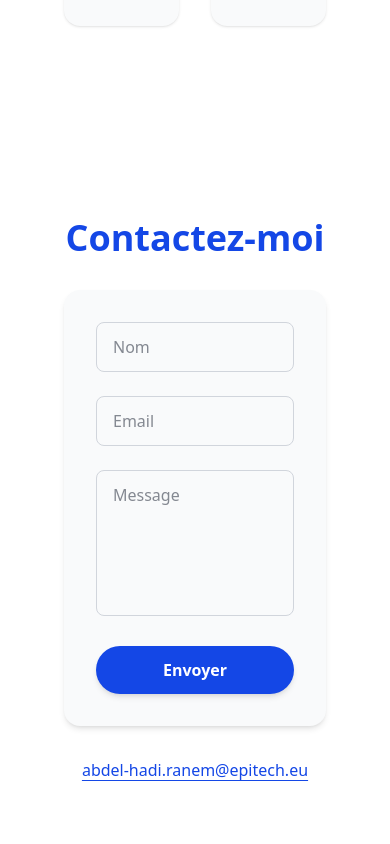
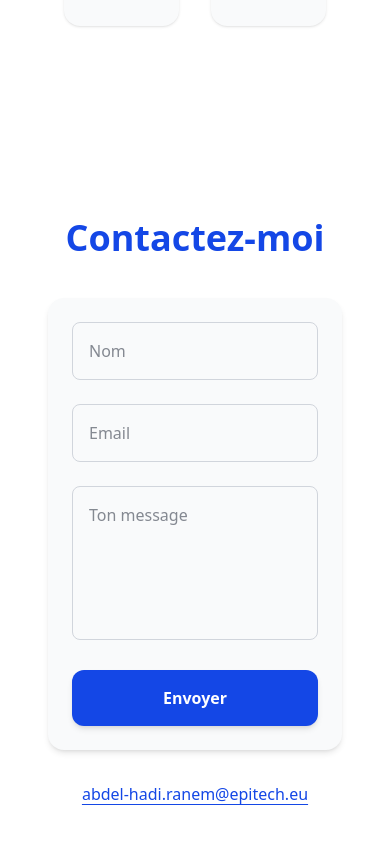
Before and after one commit to Abdelhadi-coder/Portfolio-mobile, a React (Vite) app in the folder mon-portfolio/: page / in a window 390 px wide. Shown: the part 3529-4373 px from the top of the page. Built offline with nearby package versions, Linux system fonts and the light colour scheme.

Commit message:
ADD : changed the contact for better compatibility on mobile

```diff
--- a/mon-portfolio/src/sections/ContactForm.jsx
+++ b/mon-portfolio/src/sections/ContactForm.jsx
@@ -1,49 +1,161 @@
-'use client'
+// 'use client'
+// import { useState } from 'react'
+// import { motion } from 'framer-motion'
+// import Toast from '../components/Toast'
+
+// export default function ContactForm() {
+//   const [formData, setFormData] = useState({ name: '', email: '', message: '' })
+//   const [toastVisible, setToastVisible] = useState(false)
+//   const [toastMessage, setToastMessage] = useState('')
+
+//   const handleChange = (e) => {
+//     setFormData({ ...formData, [e.target.name]: e.target.value })
+//   }
+
+//   const handleSubmit = (e) => {
+//     e.preventDefault()
+//     setFormData({ name: '', email: '', message: '' })
+
+//     setToastMessage("✉️ Merci pour ton message ! (La messagerie ne marche pas)")
+//     setToastVisible(true)
+//     setTimeout(() => setToastVisible(false), 2500)
+//   }
+
+//   const copyEmail = () => {
+//     navigator.clipboard.writeText('ton.email@example.com')
+//     setToastMessage("✅ Email copié !")
+//     setToastVisible(true)
+//     setTimeout(() => setToastVisible(false), 2000)
+//   }
+
+//   const inputVariants = {
+//     hidden: { opacity: 0, y: 20 },
+//     visible: (i) => ({ opacity: 1, y: 0, transition: { delay: i * 0.15 } }),
+//   }
+
+//   return (
+//     <>
+//       <Toast visible={toastVisible} message={toastMessage} />
+//       <section id="contact" className="py-16 px-8 flex flex-col justify-center items-center text-gray-900">
+//         <h2 className="text-4xl font-bold mb-8 text-center text-blue-700">
+//           Contactez-moi
+//         </h2>
+
+//         <form
+//           onSubmit={handleSubmit}
+//           className="w-full max-w-md bg-gray-50 rounded-2xl p-8 shadow-md"
+//         >
+//           {['name', 'email', 'message'].map((field, i) => (
+//             <motion.div
+//               key={field}
+//               custom={i}
+//               initial="hidden"
+//               whileInView="visible"
+//               viewport={{ once: true }}
+//               variants={inputVariants}
+//               className="mb-6"
+//             >
+//               {field !== 'message' ? (
+//                 <input
+//                   type="text"
+//                   name="name"
+//                   placeholder="Nom"
+//                   value={formData.name}
+//                   onChange={handleChange}
+//                   required
+//                   className="w-full p-4 text-base rounded-lg border border-gray-300 focus:outline-none focus:ring-2 focus:ring-blue-500 transition-all"
+//                 />
+//               ) : (
+//                 <textarea
+//                   name="message"
+//                   placeholder="Ton message"
+//                   rows="5"
+//                   value={formData.message}
+//                   onChange={handleChange}
+//                   required
+//                   className="w-full p-4 text-base rounded-lg border border-gray-300 focus:outline-none focus:ring-2 focus:ring-blue-500 transition-all resize-none"
+//                 />
+//               )}
+//             </motion.div>
+//           ))}
+
+//           <motion.button
+//             type="submit"
+//             whileHover={{ scale: 1.05 }}
+//             whileTap={{ scale: 0.95 }}
+//             className="w-full bg-blue-700 text-white py-3 rounded-full font-semibold shadow-md hover:bg-blue-800 active:bg-blue-900 transition"
+//           >
+//             Envoyer
+//           </motion.button>
+//         </form>
+
+//         <motion.div
+//           onClick={copyEmail}
+//           whileHover={{ scale: 1.1 }}
+//           whileTap={{ scale: 0.95 }}
+//           className="mt-8 cursor-pointer select-none text-blue-700 underline underline-offset-4"
+//           title="Cliquez pour copier l'email"
+//         >
+//           abdel-hadi.ranem@epitech.eu
+//         </motion.div>
+//       </section>
+//     </>
+//   )
+// }
+
+import { motion } from 'framer-motion'
 import { useState } from 'react'
-import { motion } from 'framer-motion'
 import Toast from '../components/Toast'
 
-export default function ContactForm() {
+const inputVariants = {
+  hidden: { opacity: 0, y: 30 },
+  visible: (i) => ({
+    opacity: 1,
+    y: 0,
+    transition: { delay: i * 0.1 },
+  }),
+}
+
+export default function Contact() {
   const [formData, setFormData] = useState({ name: '', email: '', message: '' })
   const [toastVisible, setToastVisible] = useState(false)
   const [toastMessage, setToastMessage] = useState('')
 
   const handleChange = (e) => {
-    setFormData({ ...formData, [e.target.name]: e.target.value })
+    const { name, value } = e.target
+    setFormData((prev) => ({ ...prev, [name]: value }))
   }
 
   const handleSubmit = (e) => {
     e.preventDefault()
+    // Ici tu peux gérer ton envoi (API, emailjs, etc.)
+    setToastMessage('Message envoyé avec succès !')
+    setToastVisible(true)
+    setTimeout(() => setToastVisible(false), 3000)
     setFormData({ name: '', email: '', message: '' })
-
-    setToastMessage("✉️ Merci pour ton message ! (La messagerie ne marche pas)")
-    setToastVisible(true)
-    setTimeout(() => setToastVisible(false), 2500)
   }
 
   const copyEmail = () => {
-    navigator.clipboard.writeText('ton.email@example.com')
-    setToastMessage("✅ Email copié !")
+    navigator.clipboard.writeText('abdel-hadi.ranem@epitech.eu')
+    setToastMessage('Email copié dans le presse-papiers !')
     setToastVisible(true)
-    setTimeout(() => setToastVisible(false), 2000)
-  }
-
-  const inputVariants = {
-    hidden: { opacity: 0, y: 20 },
-    visible: (i) => ({ opacity: 1, y: 0, transition: { delay: i * 0.15 } }),
+    setTimeout(() => setToastVisible(false), 3000)
   }
 
   return (
     <>
       <Toast visible={toastVisible} message={toastMessage} />
-      <section id="contact" className="py-16 px-8 flex flex-col justify-center items-center text-gray-900">
-        <h2 className="text-4xl font-bold mb-8 text-center text-blue-700">
+      <section
+        id="contact"
+        className="py-16 px-4 sm:px-6 lg:px-8 flex flex-col justify-center items-center text-gray-900"
+      >
+        <h2 className="text-4xl font-bold mb-10 text-center text-blue-700">
           Contactez-moi
         </h2>
 
         <form
           onSubmit={handleSubmit}
-          className="w-full max-w-md bg-gray-50 rounded-2xl p-8 shadow-md"
+          className="w-full max-w-xl bg-gray-50 rounded-2xl p-6 sm:p-8 shadow-md"
         >
           {['name', 'email', 'message'].map((field, i) => (
             <motion.div
@@ -59,21 +171,21 @@ export default function ContactForm() {
                 <input
                   type={field === 'email' ? 'email' : 'text'}
                   name={field}
-                  placeholder={field === 'name' ? 'Nom' : field === 'email' ? 'Email' : ''}
+                  placeholder={field === 'name' ? 'Nom' : 'Email'}
                   value={formData[field]}
                   onChange={handleChange}
                   required
-                  className="w-full px-4 py-3 rounded-lg border border-gray-300 focus:outline-none focus:ring-2 focus:ring-blue-500 transition"
+                  className="w-full p-4 text-base rounded-lg border border-gray-300 focus:outline-none focus:ring-2 focus:ring-blue-500 transition-all"
                 />
               ) : (
                 <textarea
                   name="message"
-                  placeholder="Message"
+                  placeholder="Ton message"
+                  rows="5"
                   value={formData.message}
                   onChange={handleChange}
                   required
-                  rows={5}
-                  className="w-full px-4 py-3 rounded-lg border border-gray-300 focus:outline-none focus:ring-2 focus:ring-blue-500 transition resize-none"
+                  className="w-full p-4 text-base rounded-lg border border-gray-300 focus:outline-none focus:ring-2 focus:ring-blue-500 transition-all resize-none"
                 />
               )}
             </motion.div>
@@ -83,7 +195,7 @@ export default function ContactForm() {
             type="submit"
             whileHover={{ scale: 1.05 }}
             whileTap={{ scale: 0.95 }}
-            className="w-full bg-blue-700 text-white py-3 rounded-full font-semibold shadow-md hover:bg-blue-800 active:bg-blue-900 transition"
+            className="w-full bg-blue-700 text-white py-4 rounded-xl font-semibold shadow-md hover:bg-blue-800 active:bg-blue-900 transition"
           >
             Envoyer
           </motion.button>
@@ -93,7 +205,7 @@ export default function ContactForm() {
           onClick={copyEmail}
           whileHover={{ scale: 1.1 }}
           whileTap={{ scale: 0.95 }}
-          className="mt-8 cursor-pointer select-none text-blue-700 underline underline-offset-4"
+          className="mt-8 cursor-pointer select-none text-blue-700 underline underline-offset-4 text-center text-base sm:text-lg"
           title="Cliquez pour copier l'email"
         >
           abdel-hadi.ranem@epitech.eu
```
